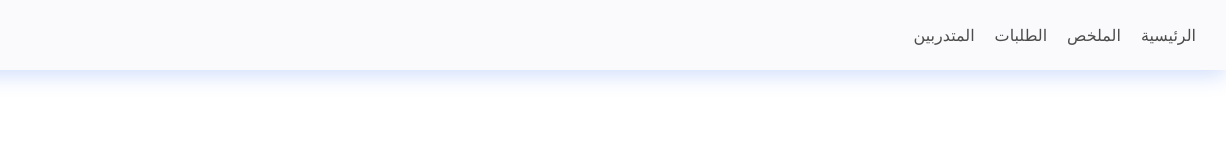
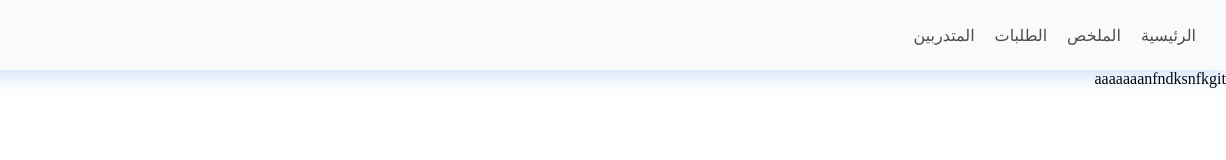
Before and after one commit to n1363979-ai/Solve-problems-, a plain HTML site: page engineer.html in a window 1280 px wide. Shown: the full height of the page, 54-1280 px from the left. Drawn offline with Linux system fonts and the light colour scheme.

Commit message:
a new changes added to main text on engineer page

```diff
--- a/engineer.html
+++ b/engineer.html
@@ -24,7 +24,7 @@
 
 
     <main>
-
+aaaaaaanfndksnfkgit
     </main>
 
     <footer>
```
